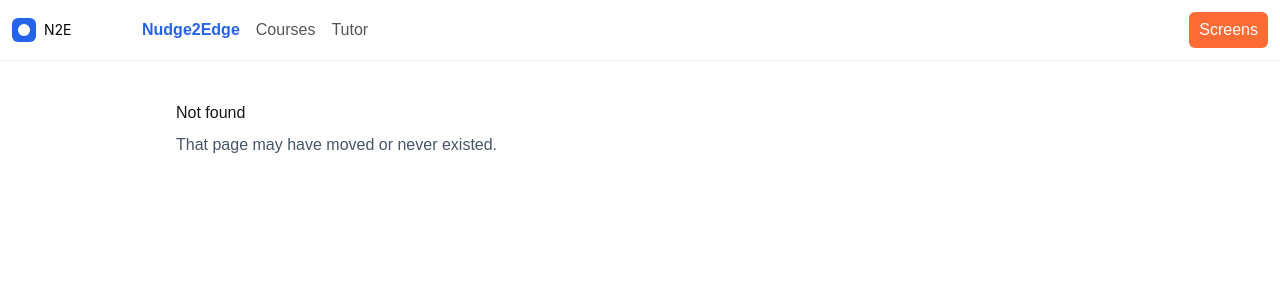
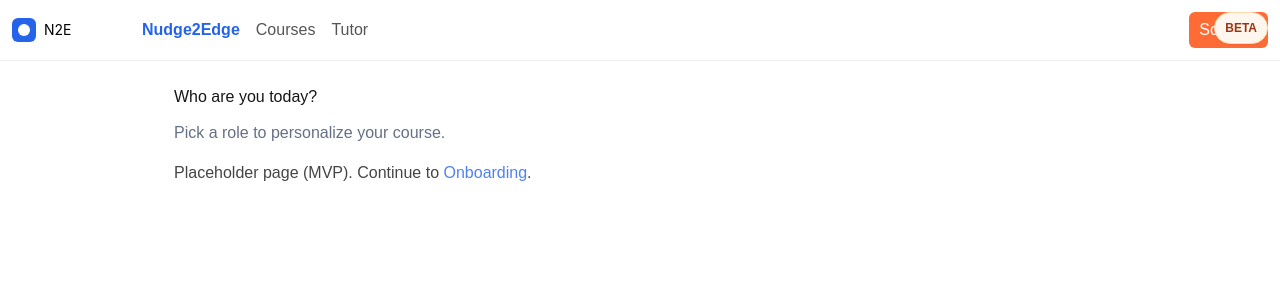
Before and after one commit to mukund-n2e/ai-tutor-ui, a Next.js app: page /onboarding/role in a window 1280 px wide. Before the commit this address had no page. Shown: the top 300 px of the page. Built offline with nearby package versions, Linux system fonts and the light colour scheme.

Commit message:
feat(onboarding): add placeholder pages for role/readiness/proposal (200s) (#74)
Co-authored-by: mukund-n2e <mukund-6019@users.noreply.github.com>

```diff
--- /dev/null
+++ b/src/app/onboarding/proposal/page.tsx
@@ -0,0 +1,11 @@
+export const metadata = { title: 'Onboarding • Proposal' };
+
+export default function OnboardingProposalPage() {
+  return (
+    <main style={{padding:24,maxWidth:980,margin:'0 auto'}}>
+      <h1 style={{marginBottom:12}}>Your Quick Win</h1>
+      <p style={{color:'#667085',marginBottom:16}}>Curated for your role and level.</p>
+      <p style={{opacity:0.8}}>Placeholder page (MVP).</p>
+    </main>
+  );
+}
--- /dev/null
+++ b/src/app/onboarding/readiness/page.tsx
@@ -0,0 +1,11 @@
+export const metadata = { title: 'Onboarding • Readiness' };
+
+export default function OnboardingReadinessPage() {
+  return (
+    <main style={{padding:24,maxWidth:980,margin:'0 auto'}}>
+      <h1 style={{marginBottom:12}}>Quick AI readiness check</h1>
+      <p style={{color:'#667085',marginBottom:16}}>≤20s</p>
+      <p style={{opacity:0.8}}>Placeholder page (MVP).</p>
+    </main>
+  );
+}
--- /dev/null
+++ b/src/app/onboarding/role/page.tsx
@@ -0,0 +1,11 @@
+export const metadata = { title: 'Onboarding • Role' };
+
+export default function OnboardingRolePage() {
+  return (
+    <main style={{padding:24,maxWidth:980,margin:'0 auto'}}>
+      <h1 style={{marginBottom:12}}>Who are you today?</h1>
+      <p style={{color:'#667085',marginBottom:16}}>Pick a role to personalize your course.</p>
+      <p style={{opacity:0.8}}>Placeholder page (MVP). Continue to <a href="/onboarding">Onboarding</a>.</p>
+    </main>
+  );
+}
```
